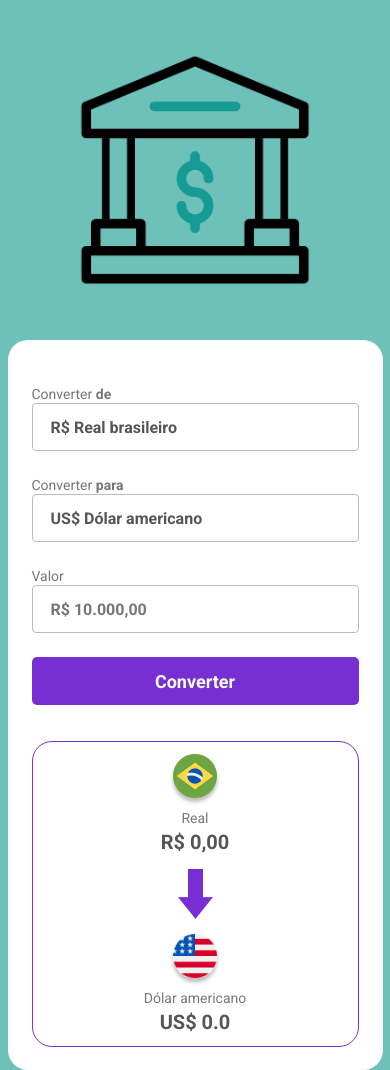
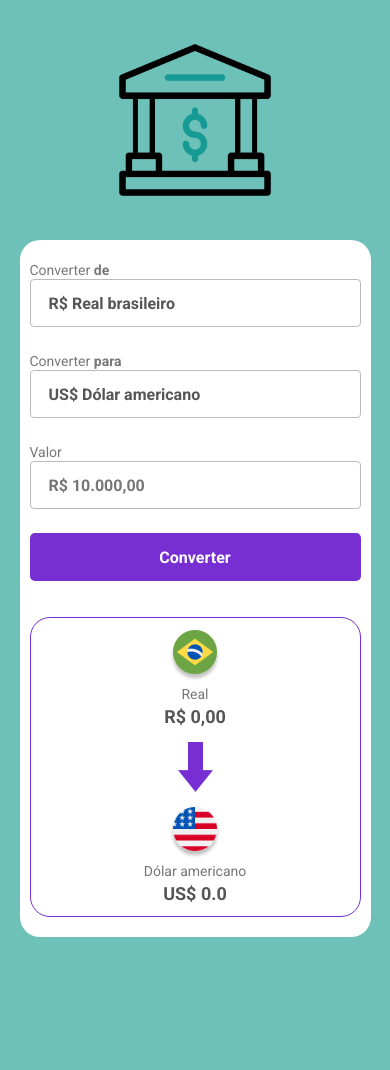
Before and after one commit to andresilva05/PROJETO-CONVERTEMOEDAS, a plain HTML site: page index.html in a window 390 px wide. After the commit the page ends 977 px from the top, so only its background shows below. Drawn offline with Linux system fonts and the light colour scheme.

Commit message:
estilização para site ficar responsivo

```diff
--- a/style.css
+++ b/style.css
@@ -1,4 +1,4 @@
-*{
+* {
     padding: 0;
     margin: 0;
     box-sizing: border-box;
@@ -9,25 +9,22 @@
 body {
     background-color: #6ec1b9;
 }
+
 main {
     background: #ffffff;
-    width: 375px;
-    /* height: 712px; */
+    width: 90%;
+    max-width: 375px;
     border-radius: 20px;
     margin: 0 auto 40px;
     padding: 44px 24px 23px;
 }
 
-.img-banco{
+.img-banco {
     mix-blend-mode: multiply;
-    width: 300px;
-    align-items: center;
-    display: block;  /*imagens vem por padrão com display inline  */
-    margin-left: auto;
-    /* adiciono auto nas margins para centralizar minha imagem */
-    margin-right: auto;
-    margin-top: 20px;
-    margin-bottom: 20px;
+    width: 100%;
+    max-width: 200px;
+    display: block;
+    margin: 20px auto;
 }
 
 label {
@@ -36,28 +33,24 @@ label {
     font-size: 14px;
 }
 
-select , input {
+select, input {
     width: 100%;
     height: 48px;
     background: #ffffff;
     color: #555555;
     border-radius: 4px;
-    border: 1px solid #BBBBBB;;
+    border: 1px solid #BBBBBB;
     margin-bottom: 24px;
-    appearance: none; /*seta ao lado do select  */
+    appearance: none;
     padding-left: 18px;
     font-weight: 700;
     font-size: 16px;
 }
+
 select {
     cursor: pointer;
 }
-/* input {
-    width: 327px;
-    height: 48px;
-    border-radius: 4px;
-    border: 1px;
-} */
+
 button {
     width: 100%;
     height: 48px;
@@ -73,6 +66,7 @@ button {
 button:hover {
     opacity: 0.8;
 }
+
 button:active {
     opacity: 0.6;
 }
@@ -91,7 +85,7 @@ section {
     margin: 15px 0;
 }
 
-.currency-box{
+.currency-box {
     display: flex;
     flex-direction: column;
     align-items: center;
@@ -99,11 +93,45 @@ section {
 }
 
 .currency {
-color: #777777;
-font-size: 14px;
+    color: #777777;
+    font-size: 14px;
 }
+
 .currency-value, .currency-value-to-convert {
     color: #555555;
     font-weight: 700;
     font-size: 20px;
 }
+
+/* Media Queries for Responsiveness */
+@media (max-width: 600px) {
+    main {
+        padding: 20px 10px;
+    }
+
+    .img-banco {
+        width: 80%;
+    }
+
+    button {
+        font-size: 16px;
+    }
+
+    .currency-value, .currency-value-to-convert {
+        font-size: 18px;
+    }
+}
+
+@media (min-width: 601px) and (max-width: 1200px) {
+    main {
+        width: 80%;
+    }
+
+    .img-banco {
+        width: 90%;
+    }
+
+    button {
+        font-size: 17px;
+    }
+}
```
